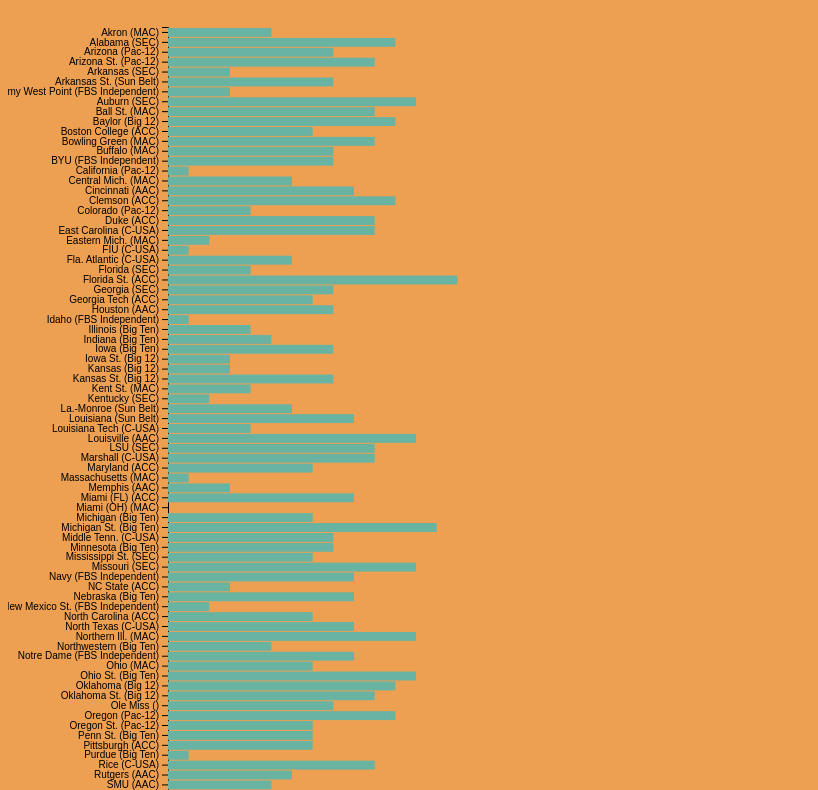
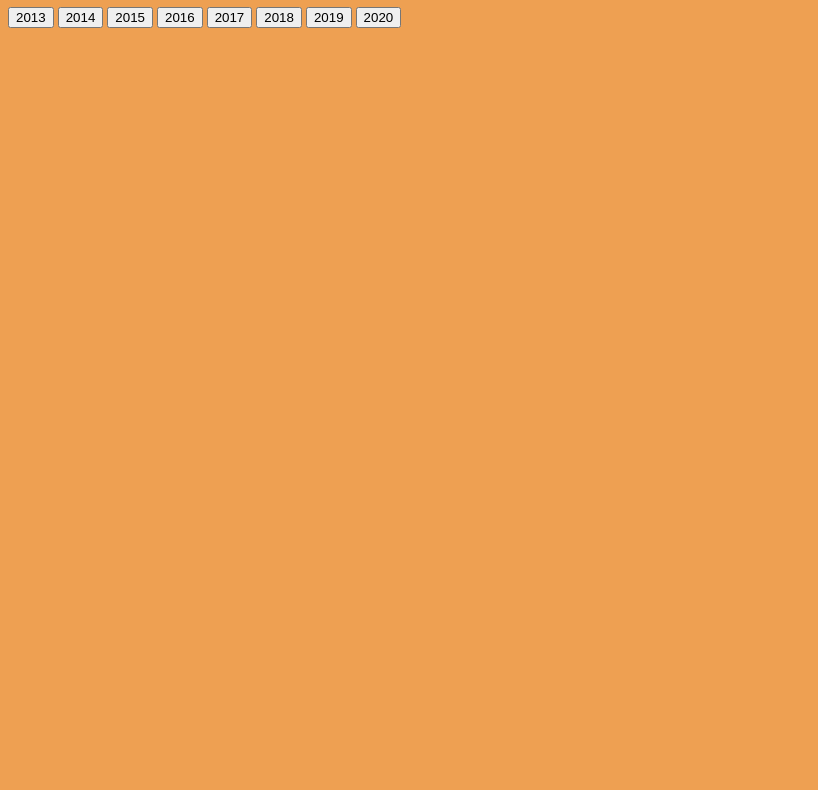
Before and after one commit to ryan-weaverr/CPSC-4030-Project, a plain HTML site: page index.html in a window 1280 px wide. Shown: the part 73-863 px from the top of the page, without its empty margins (0-818 px from the left). After the commit the page ends 800 px from the top, so only its background shows below. Drawn offline with nearby package versions, Linux system fonts and the light colour scheme.

Commit message:
Update index.html

```diff
--- a/index.html
+++ b/index.html
@@ -5,13 +5,24 @@
     <title>Bar chart D3</title>
     <link rel="stylesheet" href="app.css">
     <script src="https://d3js.org/d3.v7.min.js"></script>
+
   </head>
 
   <body style="background-color:rgb(238, 160, 82);">
 
     <h1>Fuck JavaScript</h1>
 
-    <div id="line"></div>
-    <script src="barscript.js"></script>
+    <button onclick="update('2013')">2013</button>
+    <button onclick="update('2014')">2014</button>
+    <button onclick="update('2015')">2015</button>
+    <button onclick="update('2016')">2016</button>
+    <button onclick="update('2017')">2017</button>
+    <button onclick="update('2018')">2018</button>
+    <button onclick="update('2019')">2019</button>
+    <button onclick="update('2020')">2020</button>
+
+
+    <div id="my_dataviz"></div>
+    <script src="test.js"></script>
   </body>
 </html>
```
